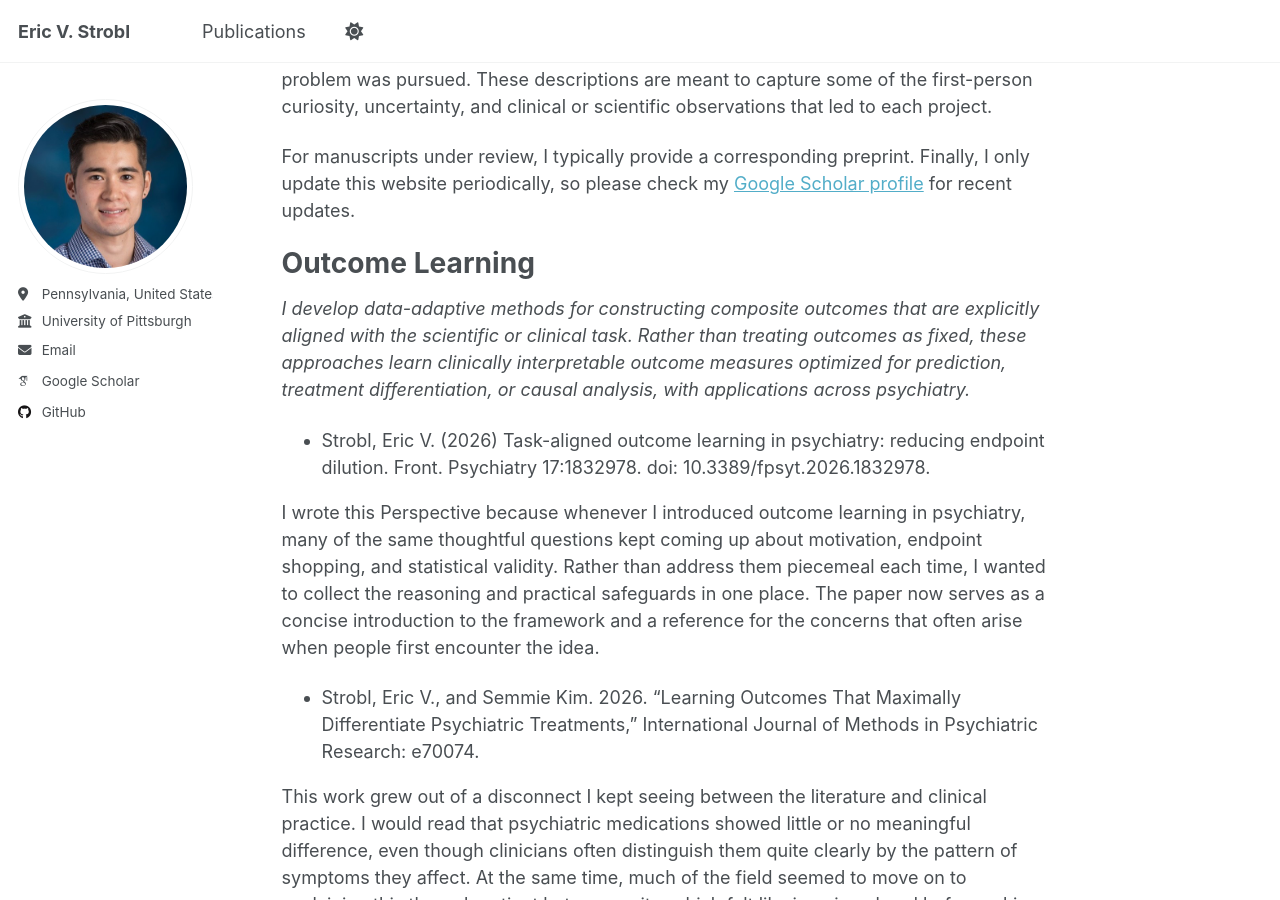
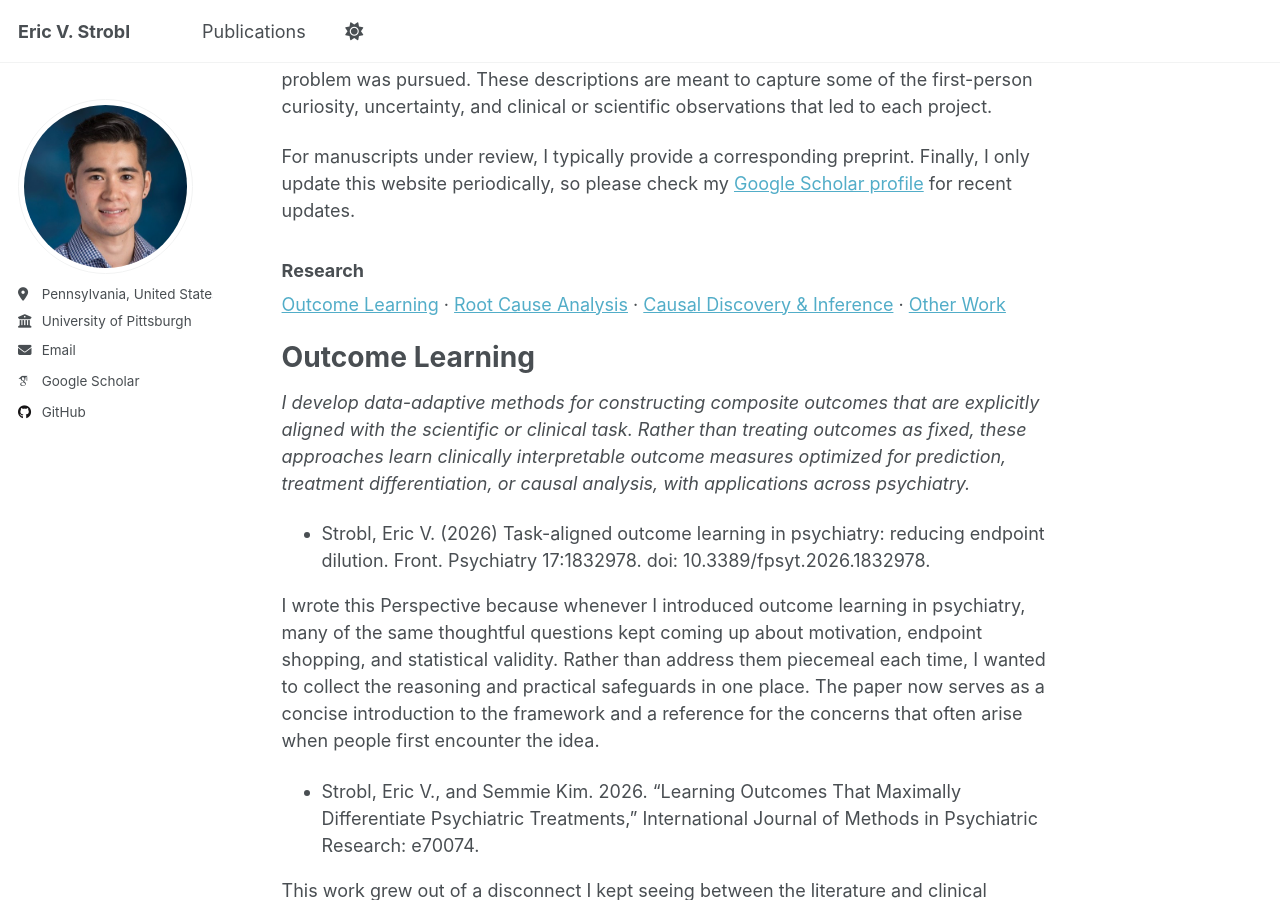
Before and after one commit to ericstrobl/ericstrobl.github.io, a Jekyll site: the page built from _pages/about.md, in a window 1280 px wide and 900 px high, scrolled down 477 px. Built offline with Jekyll 4.4.1, drawn with Linux system fonts in a browser that asks for light colours; some web fonts are replaced; a script that is not in the unit is left out.

Commit message:
Update about.md

```diff
--- a/_pages/about.md
+++ b/_pages/about.md
@@ -12,6 +12,16 @@ Welcome! I am an Assistant Professor of Biomedical Informatics at the University
 My work currently falls into three primary themes, along with occasional projects that sit outside these categories. Some manuscripts naturally span more than one area, but I list each under a single theme for simplicity. I have also included short first-person accounts of the journeys behind many of these papers. Research articles usually explain a project in terms of the surrounding literature, but that is often different from the real reason the problem was pursued. These descriptions are meant to capture some of the first-person curiosity, uncertainty, and clinical or scientific observations that led to each project.
 
 For manuscripts under review, I typically provide a corresponding preprint. Finally, I only update this website periodically, so please check my [Google Scholar profile](https://scholar.google.com/citations?hl=en&user=aimJiz4AAAAJ&view_op=list_works&sortby=pubdate) for recent updates.
+
+
+### Research
+
+[Outcome Learning](#outcome-learning) ·
+[Root Cause Analysis](#root-cause-analysis) ·
+[Causal Discovery & Inference](#causal-discovery-and-inference) ·
+[Other Work](#others)
+
+
 
 Outcome Learning
 ======
@@ -108,14 +118,3 @@ Others
 - Strobl, Eric V. "Global Interpretability via Automated Preprocessing: A Framework Inspired by Psychiatric Questionnaires." arXiv:2602.23459 (2026).
 
 I took a stab at a problem outside my usual comfort zone: model interpretability. Instance-specific explanations such as SHAP values felt too unstable for clinical use because they can change across patients and outcomes, so I wanted a single interpretable model that still retained nonlinear predictive accuracy. The key realization was that a nonlinear prediction problem could be decomposed into an interpretable nonlinear preprocessing step followed by a simple linear model. What made this work was that the nonlinearity was not arbitrary; it had to behave like genuine preprocessing, preserving the meaning of the original variables while extracting the structure needed for prediction.
-
-
-
-<br>
-
-## Visitors
-
-<div style="text-align:center;">
-<script src="https://statable.com/js/K6S5E1AfF8/t/mw.js" data-id="3287194" data-period="90d" data-display-mode="cities"></script>
-
-</div>
```
